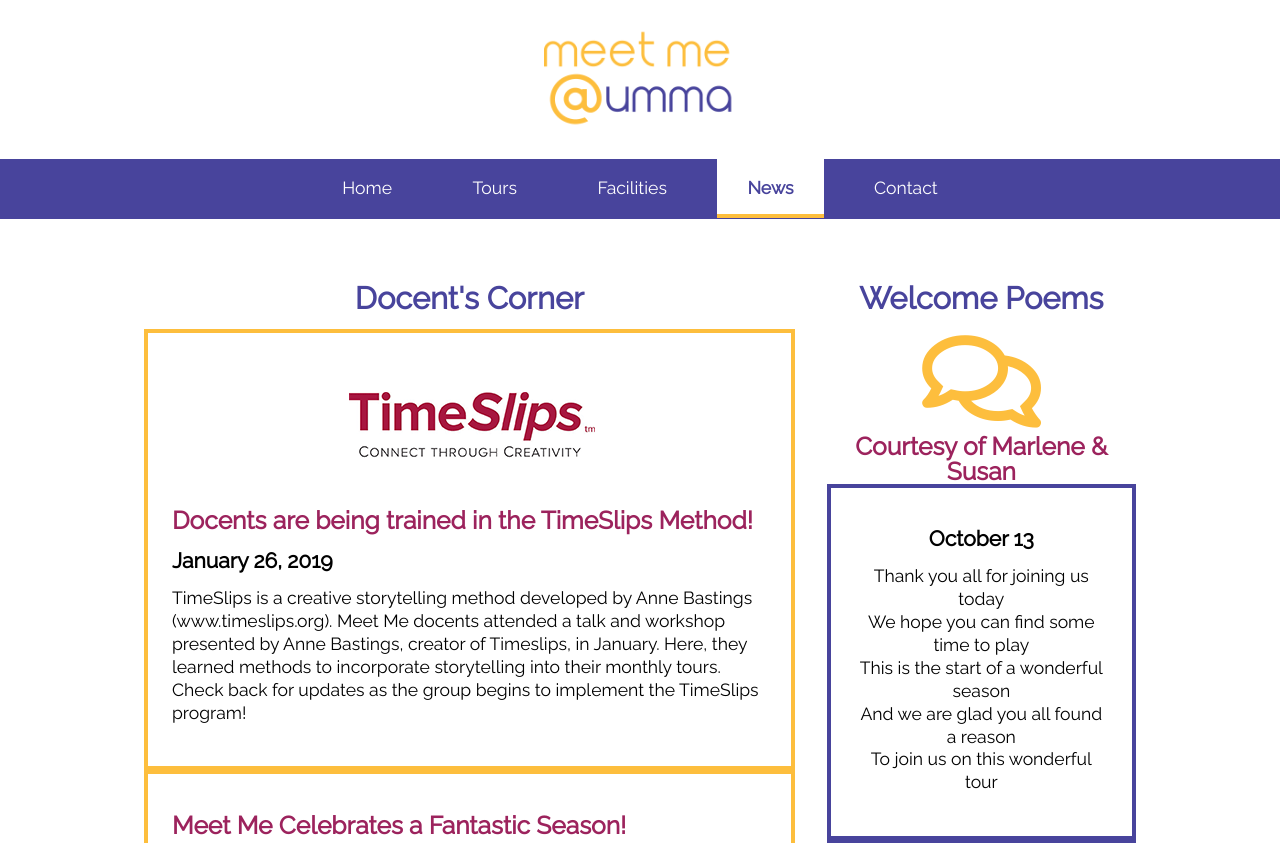
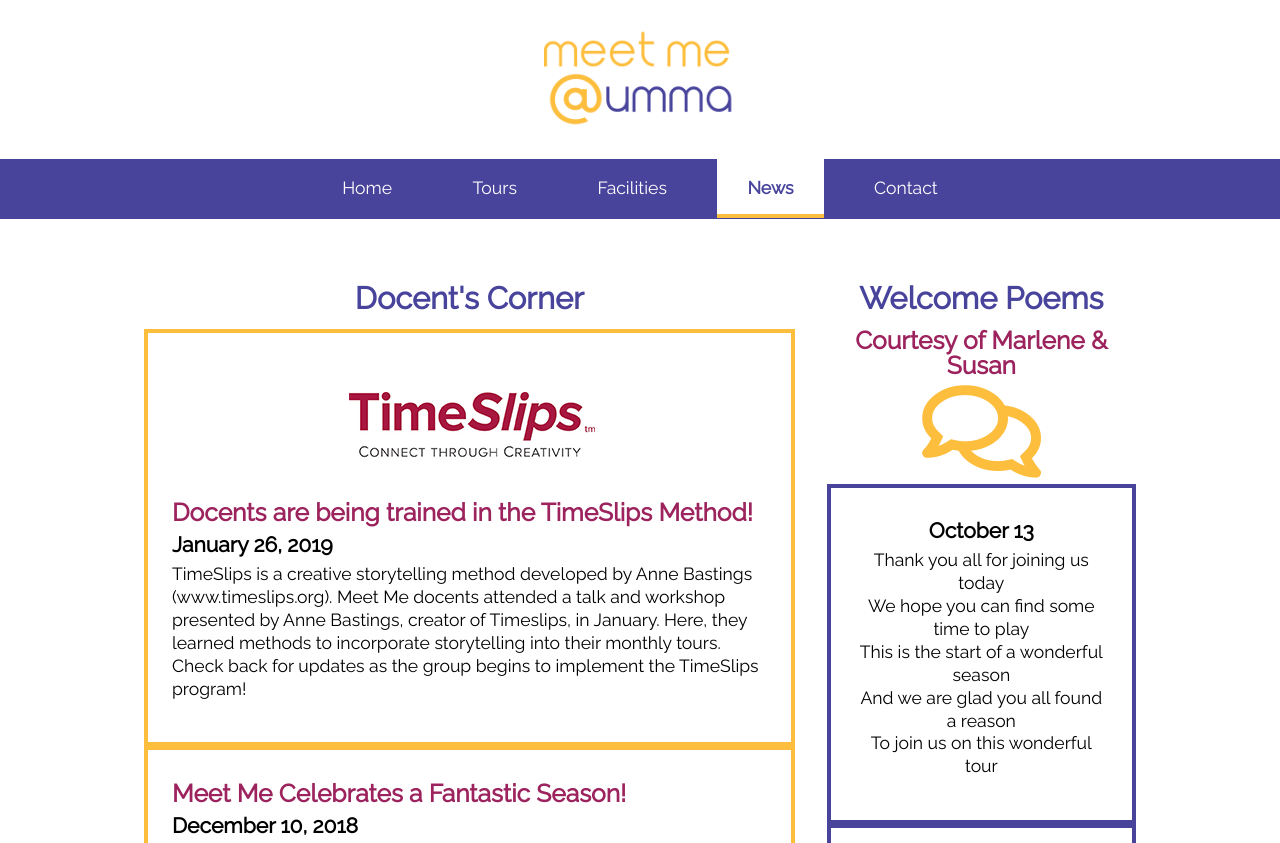
Before and after one commit to bribrode/meetmewebsitev2, a plain HTML site: page news.html in a window 1280 px wide. Shown: the top 843 px of the page. Drawn offline with Linux system fonts and the light colour scheme.

Commit message:
Add files via upload

```diff
--- a/css/style.css
+++ b/css/style.css
@@ -218,9 +218,8 @@
 }
 
 article h2, h3{
-  margin: 2vh auto;
+  margin: 1vh auto;
 }
-
 
 article img{
   display: block;
--- a/news.html
+++ b/news.html
@@ -48,9 +48,9 @@
 
       <div id="poems">
         <h1>Welcome Poems</h1>
+        <h2>Courtesy of Marlene & Susan</h2>
 
         <i class="far fa-comments fa-6x" aria-label="Speech Bubbles"></i>
-        <h2>Courtesy of Marlene & Susan</h2>
 
         <article>
           <h3>October 13</h3>
```
